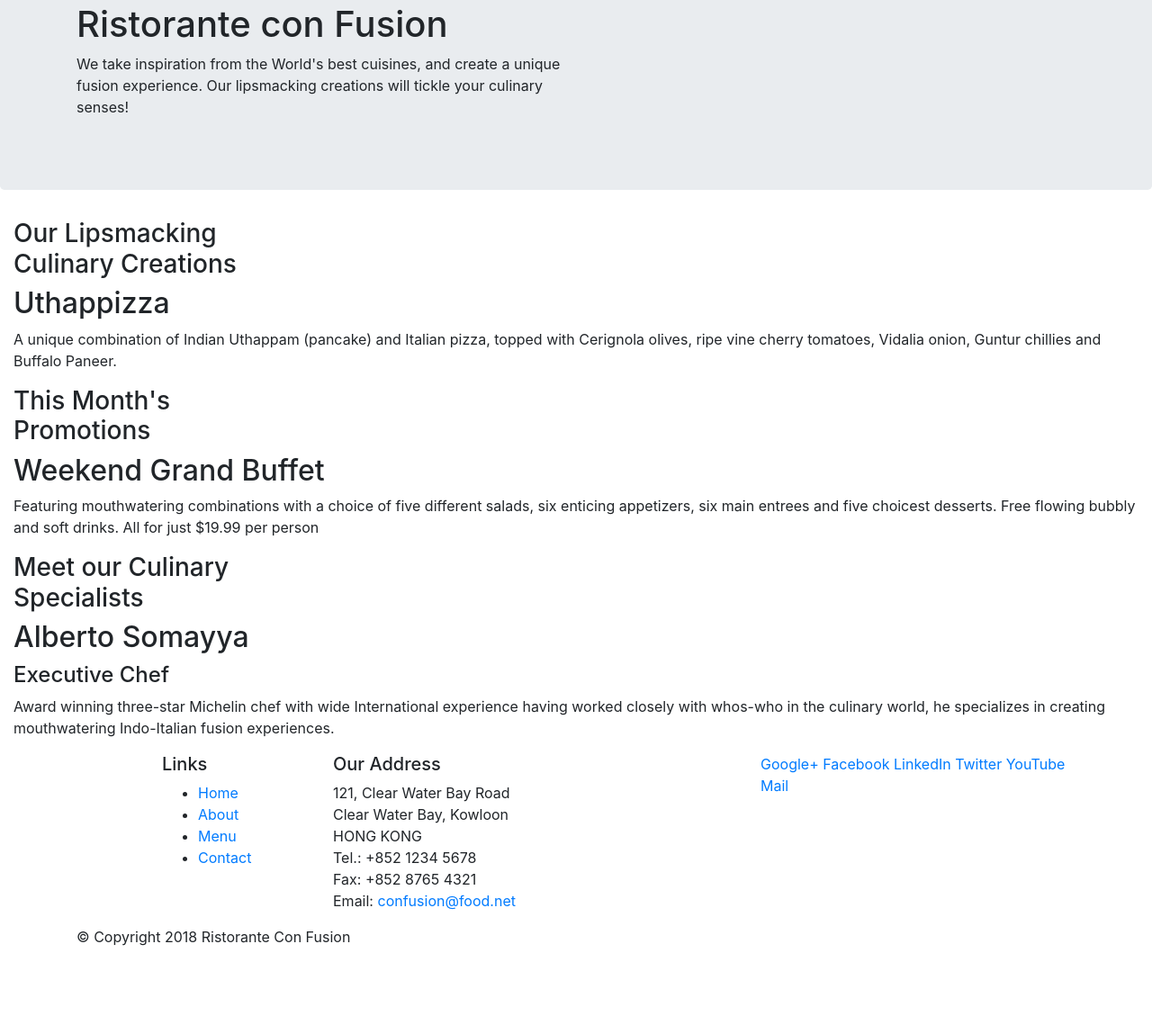
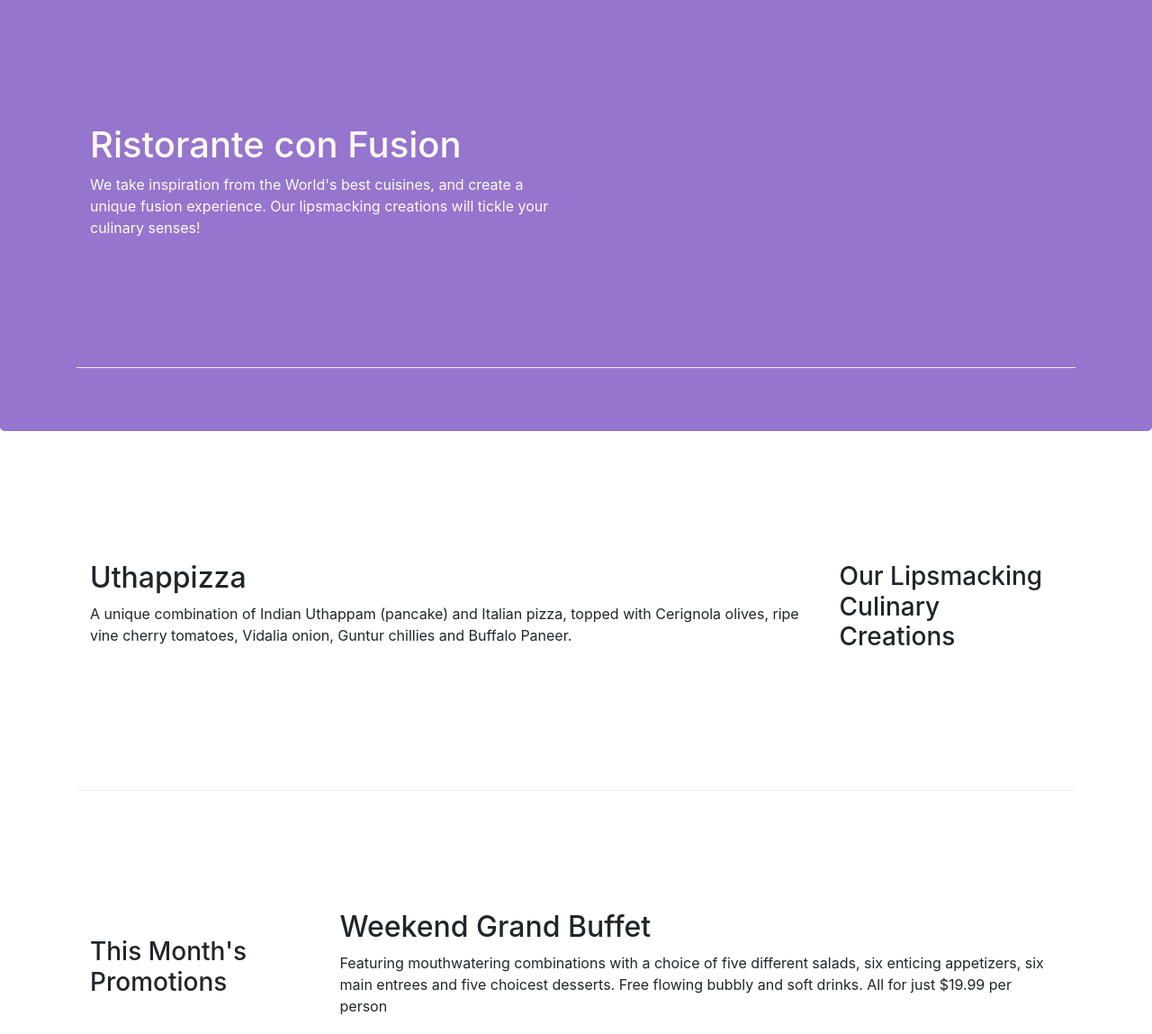
Before and after one commit to pedropbr/urban-garbanzo, a website: page index.html in a window 1280 px wide. Shown: the part 61-1210 px from the top of the page at 90% size. Before the commit the page ends 1130 px from the top, so only its background shows below. Drawn offline with nearby package versions, Linux system fonts and the light colour scheme.

Commit message:
Bootstrap Grid Part 2

```diff
--- /dev/null
+++ b/css/styles.css
@@ -0,0 +1,30 @@
+.row-header{
+    margin:0px auto;
+    padding:0px;
+}
+
+.row-content {
+    margin:0px auto;
+    padding: 50px 0px 50px 0px;
+    border-bottom: 1px ridge;
+    min-height:400px;
+}
+
+.footer{
+    background-color: #D1C4E9;
+    margin:0px auto;
+    padding: 20px 0px 20px 0px;
+}
+
+.jumbotron {
+    padding:70px 30px 70px 30px;
+    margin:0px auto;
+    background: #9575CD ;
+    color:floralwhite;
+}
+
+address{
+    font-size:80%;
+    margin:0px;
+    color:#0f0f0f;
+}
--- a/index.html
+++ b/index.html
@@ -9,6 +9,7 @@
 
     <!-- Bootstrap CSS -->
     <link rel="stylesheet" href="node_modules/bootstrap/dist/css/bootstrap.min.css">
+    <link href="css/styles.css" rel="stylesheet">
 
     <title>Ristorante Con Fusion</title>
 </head>
@@ -17,7 +18,7 @@
 
     <header class="jumbotron">
         <div class="container">
-            <div class="row">
+            <div class="row row-content align-items-center">
                 <div class="col-12 col-sm-6">
                     <h1>Ristorante con Fusion</h1>
                     <p>We take inspiration from the World's best cuisines, and create a unique fusion experience. Our lipsmacking creations will tickle your culinary senses!</p>
@@ -28,8 +29,8 @@
         </div>
     </header>
 
-    <div>
-        <div>
+    <div class="container">
+        <div class="row row-content align-items-center">
             <div class="col-12 col-sm-4 order-sm-last col-md-3">
                 <h3>Our Lipsmacking Culinary Creations</h3>
             </div>
@@ -40,7 +41,7 @@
         </div>
 
 
-        <div>
+        <div class="row row-content align-items-center">
             <div class="col-12 col-sm-4 col-md-3">
                 <h3>This Month's Promotions</h3>
             </div>
@@ -50,7 +51,7 @@
             </div>
         </div>
 
-        <div>
+        <div class="row row-header">
             <div class="col-12 col-sm-4 order-sm-last col-md-3">
                 <h3>Meet our Culinary Specialists</h3>
             </div>
@@ -62,12 +63,12 @@
         </div>
     </div>
 
-    <footer>
+    <footer class="footer">
         <div class="container">
             <div class="row">
                 <div class="col-4 offset-1 col-sm-2">
                     <h5>Links</h5>
-                    <ul>
+                    <ul class="list-unstyled">
                         <li><a href="#">Home</a></li>
                         <li><a href="#">About</a></li>
                         <li><a href="#">Menu</a></li>
@@ -85,8 +86,8 @@
 		              Email: <a href="mailto:confusion@food.net">confusion@food.net</a>
 		           </address>
                 </div>
-                <div class="col-12 col-sm-4">
-                    <div>
+                <div class="col-12 col-sm-4 align-self-center">
+                    <div class="text-center">
                         <a href="http://google.com/+">Google+</a>
                         <a href="http://www.facebook.com/profile.php?id=">Facebook</a>
                         <a href="http://www.linkedin.com/in/">LinkedIn</a>
@@ -96,7 +97,7 @@
                     </div>
                 </div>
            </div>
-           <div class="row">
+           <div class="row justify-content-center">
                 <div class="col-auto">
                     <p>© Copyright 2018 Ristorante Con Fusion</p>
                 </div>
```
